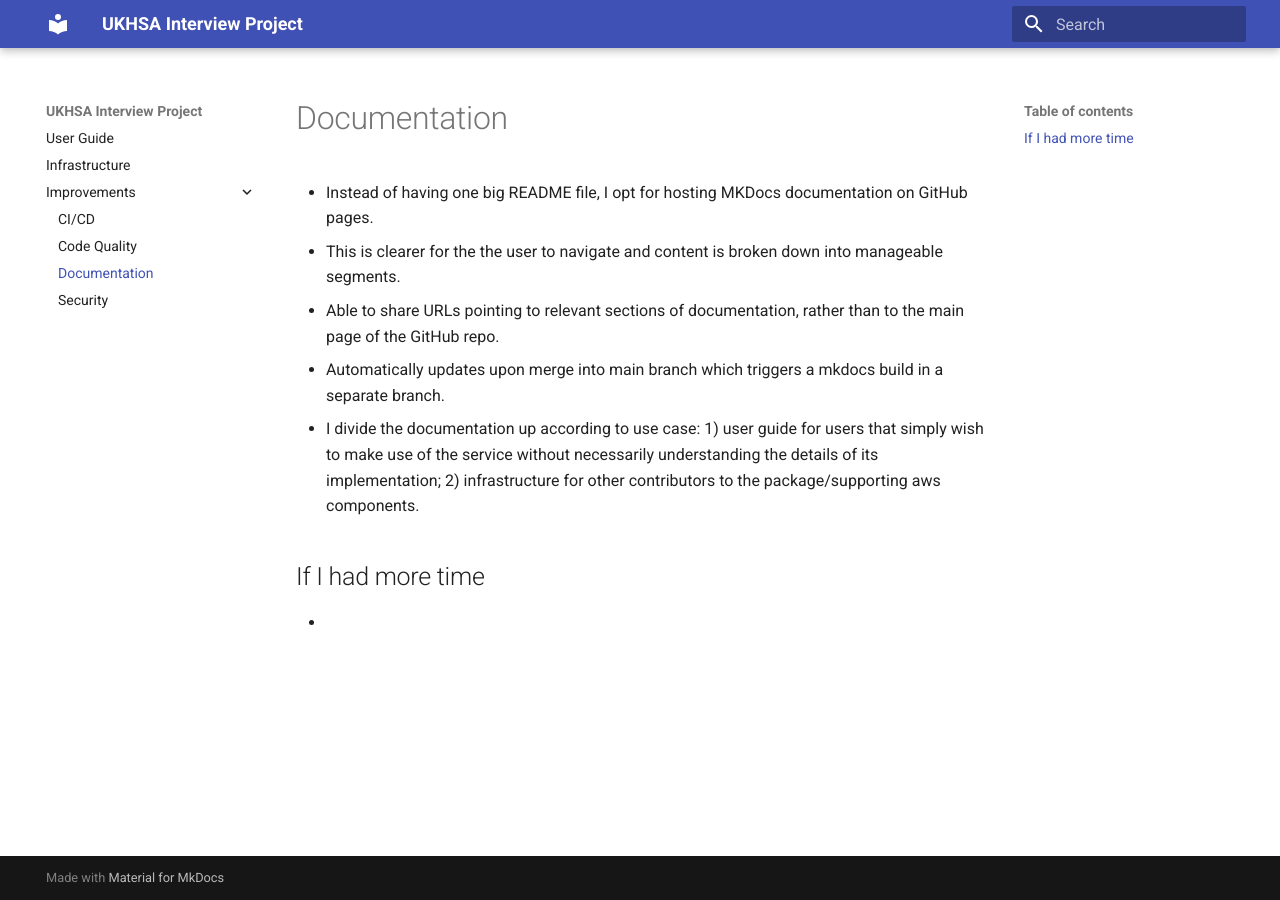
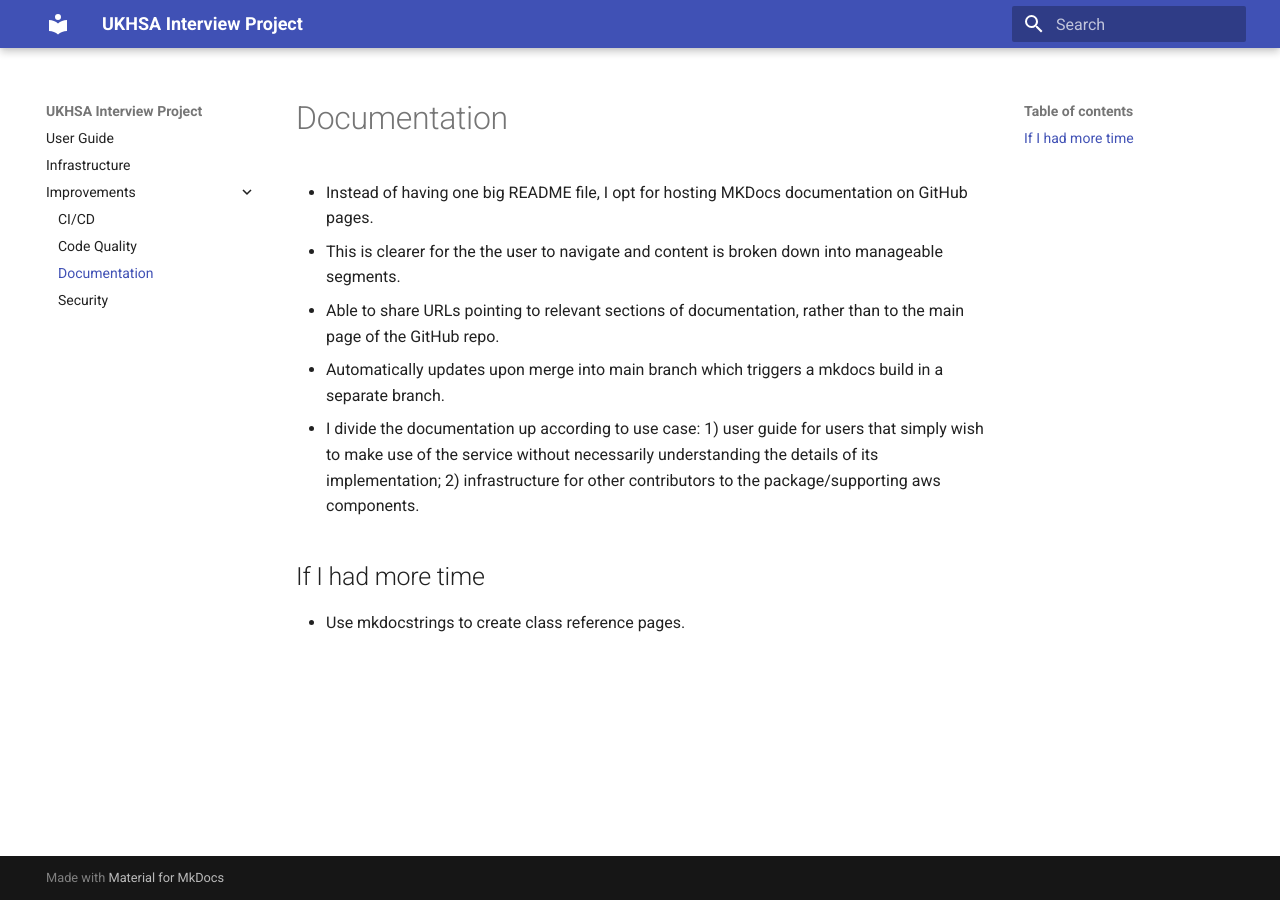
Before and after one commit to Tellisrees/interview-test, an MkDocs documentation site: the page built from docs/improvements/documentation.md, in a window 1280 px wide. Built offline with MkDocs 1.6.1 and Material for MkDocs 9.7.7, drawn with Linux system fonts in a browser that asks for light colours.

Commit message:
doc changes

```diff
--- a/docs/improvements/documentation.md
+++ b/docs/improvements/documentation.md
@@ -6,4 +6,4 @@
 - I divide the documentation up according to use case: 1) user guide for users that simply wish to make use of the service without necessarily understanding the details of its implementation; 2) infrastructure for other contributors to the package/supporting aws components.
 
 ## If I had more time
--
+- Use mkdocstrings to create class reference pages.
```
